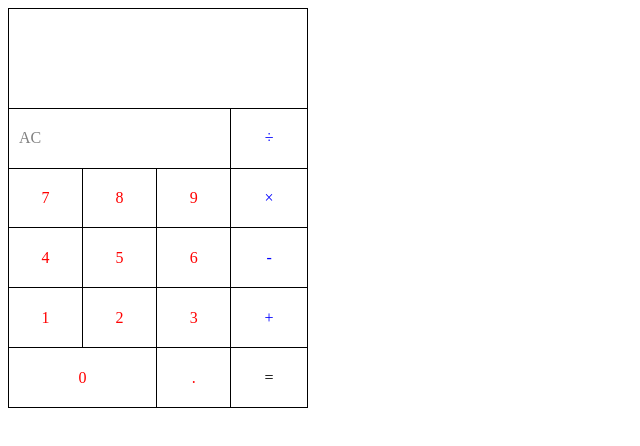
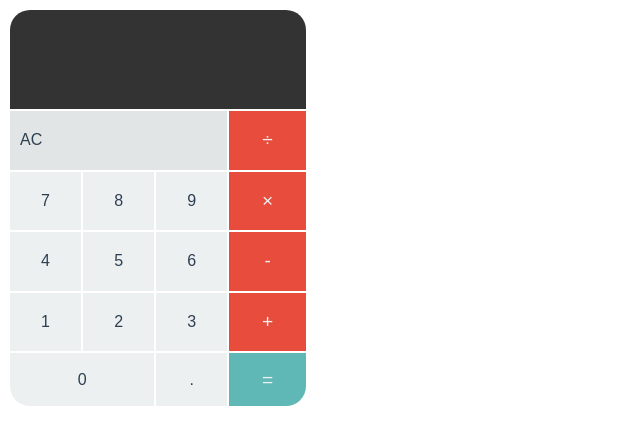
Before and after one commit to MarceAmsa/calc, a plain HTML site: page index.html in a window 1280 px wide. Shown: the whole page, without its empty margins (0-640 px from the left). Drawn offline with Linux system fonts and the light colour scheme.

Commit message:
color added

```diff
--- a/calc.js
+++ b/calc.js
@@ -6,13 +6,13 @@
     var displayShow = document.getElementById('display');
     var acButton = document.getElementById('ac');
     var equalsButton = document.getElementById('equals');
+    var decimalDot = document.getElementById('decimal');
 
 
     for (var i = 0; i < myNumber.length; i++) {
         myNumber[i].addEventListener('click', function (event) {
             console.log("you pressed " + this.id);
             acButton.innerHTML = 'C';
-
 
             updateValue(this.getAttribute("data-value"), resultGiven); // Toma data-value del html
 
@@ -24,9 +24,27 @@
         });
     }
 
+    decimalAdded = false;
+
     // Save user's input
     inputArray = [];
     function updateValue(val_1, reset) { // update de los números presionados
+
+        // if ((val_1 == ".") && (decimalAdded == false)) {
+        //     decimalAdded = true;
+        //     console.log(decimalAdded);
+        //
+        //     if (decimalAdded == true){
+        //
+        //     }
+        //     //inputArray.push(val_1)
+        //
+        //
+        // } else if (decimalAdded == true){
+        //     console.log ("don't add decimal");
+        // }
+
+
 
         // if (reset) {
         //     inputArray = [];
@@ -48,6 +66,7 @@
 
     for (var i = 0; i < myOperator.length; i++) {
         myOperator[i].addEventListener('click', function (ev) {
+            decimalAdded = false;
             console.log("operator pressed " + this.id);
             inputArray.push(this.getAttribute("data-operator"));
             displayShow.innerHTML = '';
@@ -65,7 +84,7 @@
             // Check if current input is a number
             if (!isNaN(parseInt(inputArray[i]))) {  // ! es un double negative
                 // Concatenate number
-
+                decimalAdded = false;
                 stringNumber += inputArray[i];
                 //inputArray es como numberArray (sin el Operator)
 
@@ -74,7 +93,9 @@
                 // Current input is not a number ( = it is a . or operator
                 switch (inputArray[i]) {
                     case '.':
-                        stringNumber += '.'; // Agrega '.' al inputArray
+
+                          stringNumber += '.'; // Agrega '.' al inputArray
+                          decimalAdded  = true;
                         break;
                     // Default handle all of the operator
                     default:
@@ -162,6 +183,7 @@
 
         inputParser(); // efectuar la función
         resultGiven = true;
+        decimalAdded = false;
         console.log(resultGiven);
 
 
--- a/index.html
+++ b/index.html
@@ -48,7 +48,7 @@
         </tr>
 
         <tr>
-            <td colspan="2" class="numbers" data-value=0 id="0"> 0</td>
+            <td colspan="2" class="numbers" data-value=0 id="zero"> 0</td>
             <td class="numbers" data-value="." id="decimal">.</td>
             <td class="results" id="equals"> &#61; </td>
             <!--Changed the class so this way it won't mix with the operators class-->
--- a/style.css
+++ b/style.css
@@ -1,19 +1,28 @@
 table {
   width: 300px;
   height: 400px;
+  border-radius: 30px;
+  /*border-collapse: collapse;*/
 }
 table, tr, td {
-  border: 1px solid black;
-  border-collapse: collapse;
+  /*border: 1px solid black;*/
+
 }
 
 td {
+  font-family: Avenir, sans-serif;
+
   text-align: center;
   padding: 10px;
+
 }
 
 .display {
+  font-size: 1.2em;
+  color: #ECF0F1;
   height: 25%;
+  border-radius: 20px 20px 0px 0px;
+  background-color: #333333;
 }
 
 .reset {
@@ -22,9 +31,35 @@ td {
 }
 
 .numbers {
-  color: red;
+
+  font-size: 1em;
+  color: #2C3E50;
+  background-color: #ECF0F1;
+
 }
 
 .operator {
-  color: blue;
+  font-size: 1.2em;
+  color: #ECF0F1;
+  background-color: #E74C3C;
+
 }
+
+.results {
+  font-size: 1.2em;
+  padding: 5px;
+  color: #ECF0F1;
+  background-color: #5FB8B5;
+  border-radius: 0 0 20px 0;
+
+}
+
+#zero {
+  border-radius: 0 0 0 20px;
+}
+
+#ac {
+  color: #2C3E50;
+  background-color: #E1E5E5;
+
+}
```
